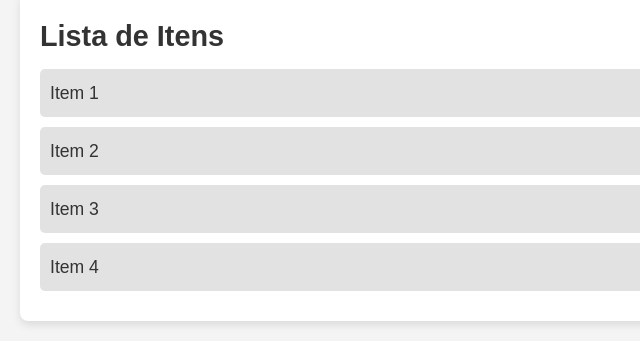
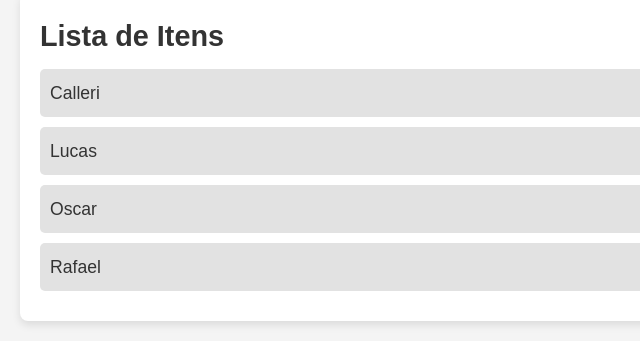
Before and after one commit to pedraofiec/pedraolucasperneta, a plain HTML site: page index.html in a window 1280 px wide. Shown: the part 152-493 px from the top of the page, 0-640 px from the left. Drawn offline with Linux system fonts and the light colour scheme.

Commit message:
Alteracao da lista no index

```diff
--- a/index.html
+++ b/index.html
@@ -16,10 +16,10 @@
     <section>
         <h2>Lista de Itens</h2>
         <ul>
-            <li>Item 1</li>
-            <li>Item 2</li>
-            <li>Item 3</li>
-            <li>Item 4</li>
+            <li>Calleri</li>
+            <li>Lucas</li>
+            <li>Oscar</li>
+            <li>Rafael</li>
         </ul>
     </section>
 
```
